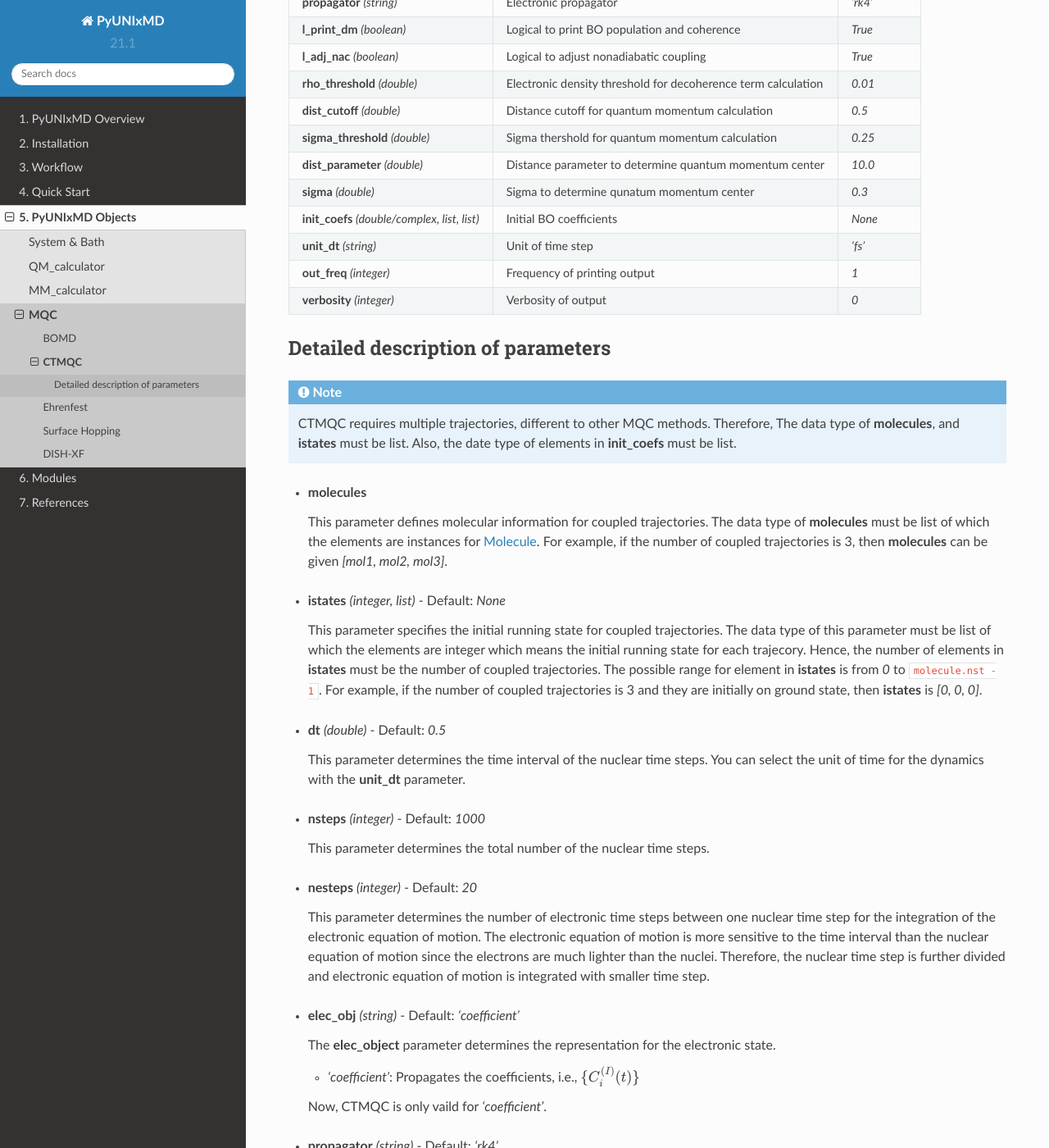
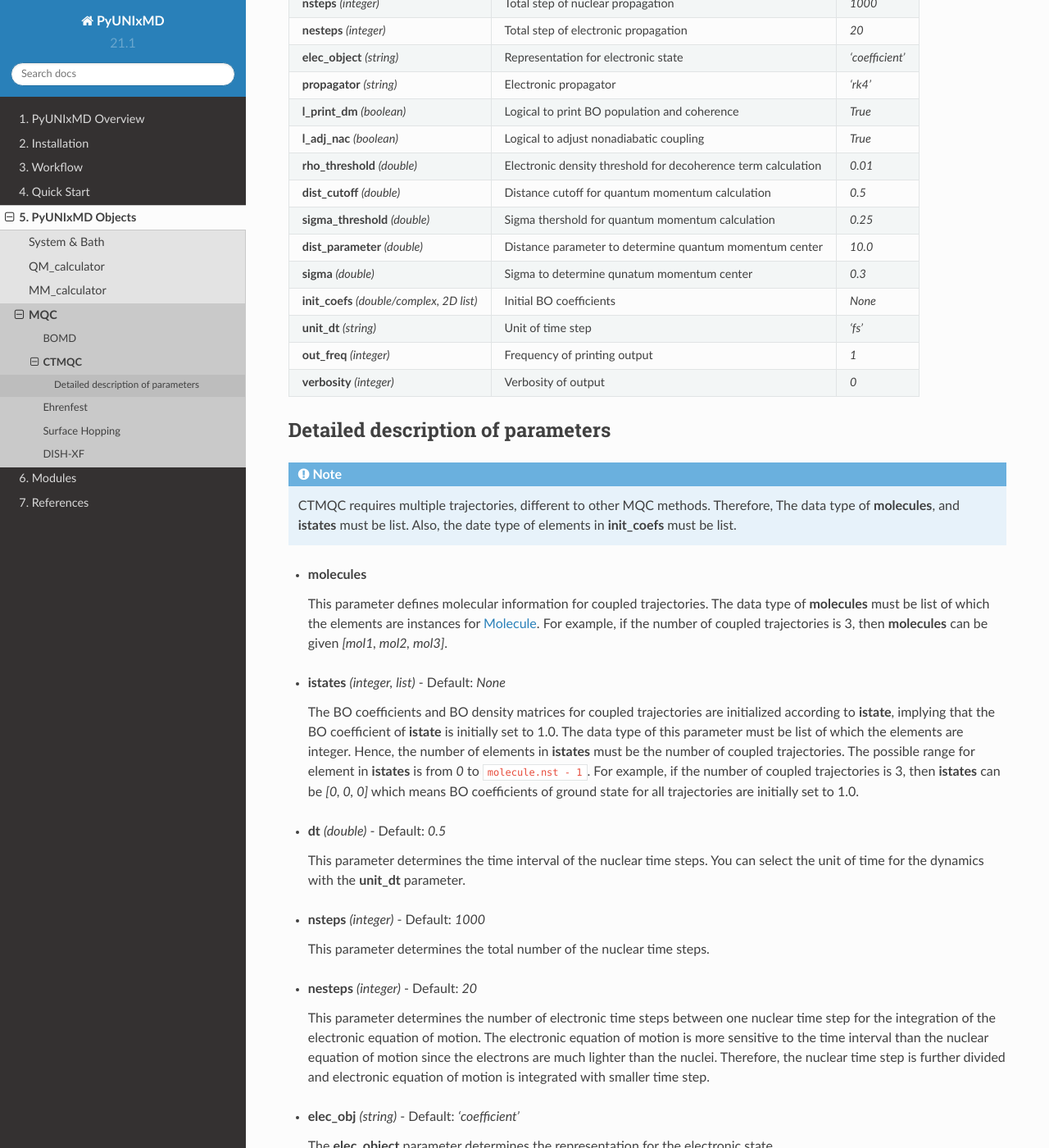
Before and after one commit to skmin-lab/unixmd, a Sphinx documentation site: the page built from docs/source/objects/mqc/ct.rst, in a window 1280 px wide and 1400 px high, scrolled down 751 px. Shown: the whole window at 82% size. Built offline with Sphinx 7.4.7 and the Read the Docs theme 2.0.0, drawn with Linux system fonts in a browser that asks for light colours; some of the changed text lies outside the part shown.

Commit message:
fix manual for ct and eh

```diff
--- a/docs/source/objects/mqc/ct.rst
+++ b/docs/source/objects/mqc/ct.rst
@@ -16,11 +16,13 @@ Here, add equation of motions for electrons.
 
 Detailed description of CTMQC method is in the ref.?.
 
+.. note:: We recommend that users see detailed description for usage of paramters in CTMQC.
+
 +--------------------------------+------------------------------------------------+-----------------+
 | Parameters                     | Work                                           | Default         |
 +================================+================================================+=================+
 | **molecules**                  | Molecule object                                |                 |
-| (:class:`Molecule`)            |                                                |                 |
+| *(:class:`Molecule`, list)*    |                                                |                 |
 +--------------------------------+------------------------------------------------+-----------------+
 | **thermostat**                 | Thermostat object                              | *None*          |
 | (:class:`Thermostat`)          |                                                |                 |
@@ -65,7 +67,7 @@ Detailed description of CTMQC method is in the ref.?.
 | *(double)*                     | center                                         |                 |
 +--------------------------------+------------------------------------------------+-----------------+
 | **init_coefs**                 | Initial BO coefficients                        | *None*          |
-| *(double/complex, list, list)* |                                                |                 |
+| *(double/complex, 2D list)*    |                                                |                 |
 +--------------------------------+------------------------------------------------+-----------------+
 | **unit_dt**                    | Unit of time step                              | *'fs'*          |
 | *(string)*                     |                                                |                 |
@@ -93,11 +95,12 @@ Detailed description of parameters
 
 - **istates** *(integer, list)* - Default: *None*
 
-  This parameter specifies the initial running state for coupled trajectories.
-  The data type of this parameter must be list of which the elements are integer which means the initial running state for each trajecory.
+  The BO coefficients and BO density matrices for coupled trajectories are initialized according to **istate**, implying that the BO coefficient of **istate** is initially set to 1.0.
+  The data type of this parameter must be list of which the elements are integer.
   Hence, the number of elements in **istates** must be the number of coupled trajectories.
   The possible range for element in **istates** is from *0* to ``molecule.nst - 1``.
-  For example, if the number of coupled trajectories is 3 and they are initially on ground state, then **istates** is *[0, 0, 0]*.
+  For example, if the number of coupled trajectories is 3, then **istates** can be *[0, 0, 0]*
+  which means BO coefficients of ground state for all trajectories are initially set to 1.0.
 
 \
 
--- a/docs/source/objects/mqc/eh.rst
+++ b/docs/source/objects/mqc/eh.rst
@@ -74,7 +74,8 @@ Detailed description of parameters
 
 - **istate** *(integer)* - Default: *0* (Ground state)
 
-  This parameter specifies the initial running state. The possible range is from *0* to ``molecule.nst - 1``.
+  The BO coefficient and BO density matrix are initialized according to **istate**, implying that the BO coefficient of **istate** is initially set to 1.0.
+  The possible range is from *0* to ``molecule.nst - 1``.
 
 \
 
```
Also changed, not shown: other parts of docs/source/objects/mqc/ct.rst (+3 -3 lines).
